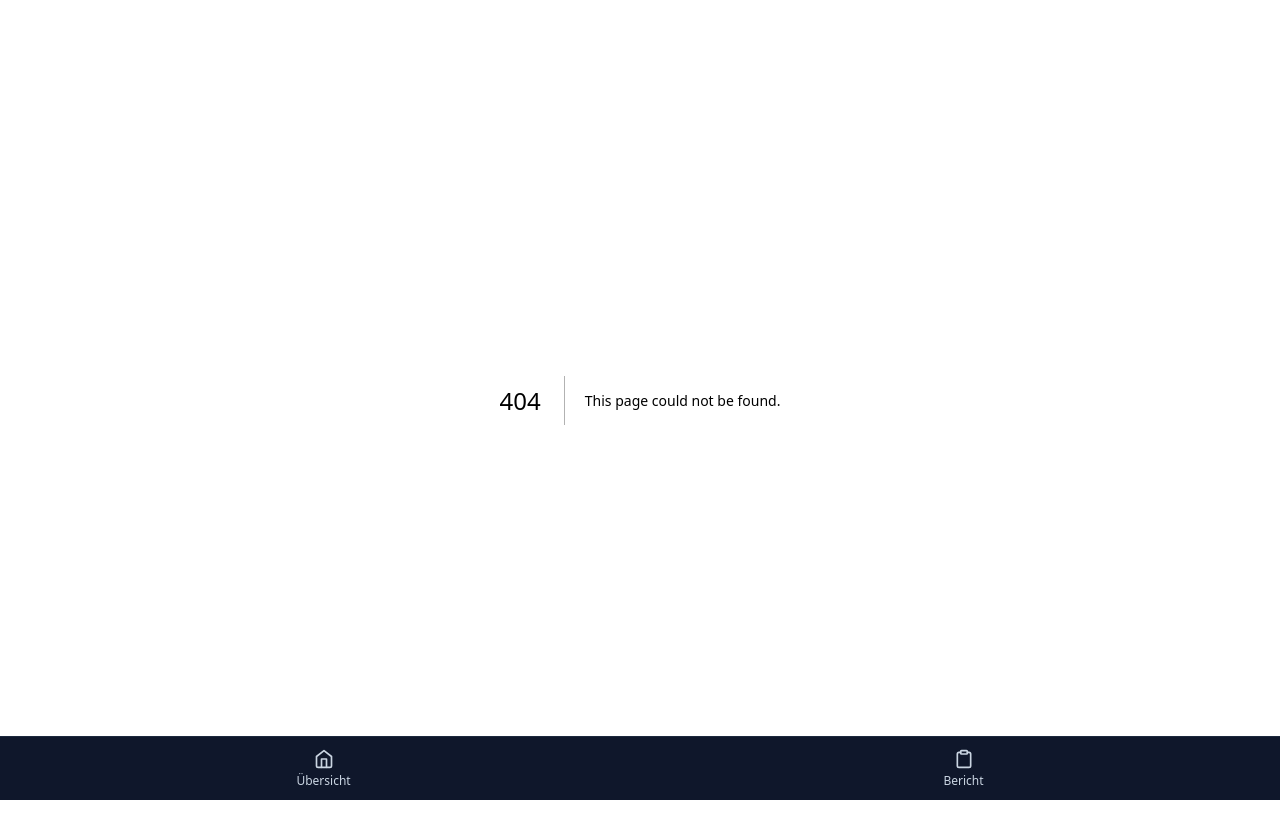
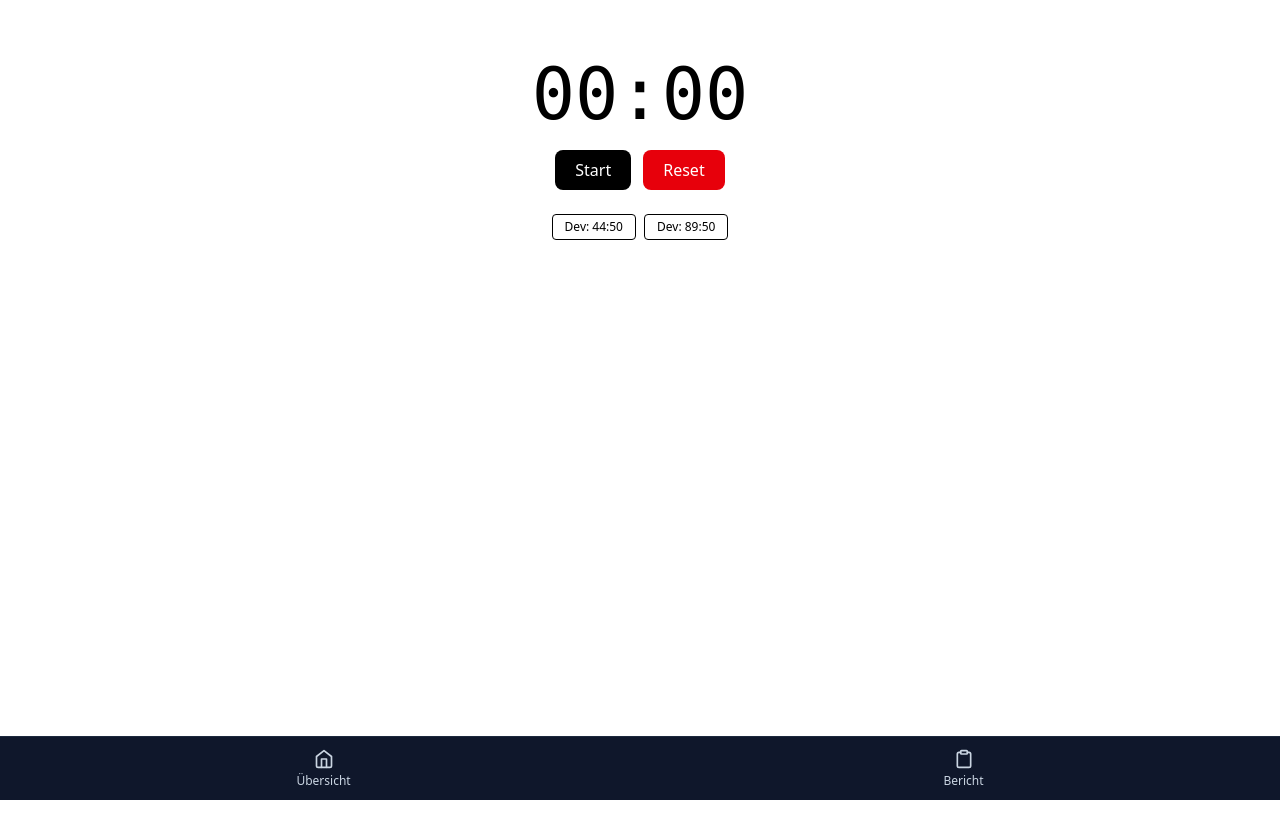
Before and after one commit to JanikBlunier/Matchtrack, a Next.js app: page /Timer in a window 1280 px wide. Before the commit this address had no page. Shown: the top 838 px of the page. After the commit the page ends 800 px from the top, so only its background shows below. Built offline with nearby package versions, Linux system fonts and the light colour scheme.

Commit message:
Adding the Timer with the 45 + overtime logic

```diff
--- /dev/null
+++ b/app/Timer/page.tsx
@@ -0,0 +1,164 @@
+"use client";
+
+import { useEffect, useRef, useState } from "react";
+import { useGameTimer } from "./useGameTimer";
+
+export default function TimerPage() {
+    const {
+        running,
+        mainFormatted,
+        showExtra,
+        extraFormatted,
+        start,
+        pause,
+        reset,
+        setTime,
+        startLabel,
+        pauseLabel,
+    } = useGameTimer({ halfMinutes: 45 });
+
+    const [confirmOpen, setConfirmOpen] = useState(false);
+    const [showHeader, setShowHeader] = useState(false);
+    const sentinelRef = useRef<HTMLDivElement | null>(null);
+
+    useEffect(() => {
+        const el = sentinelRef.current;
+        if (!el) return;
+
+        const obs = new IntersectionObserver(([entry]) => {
+            setShowHeader(!entry.isIntersecting);
+        });
+
+        obs.observe(el);
+        return () => obs.disconnect();
+    }, []);
+
+    return (
+        <div className="w-full">
+            <header
+                className={[
+                    "sticky top-0 z-40 border-b bg-white/90 backdrop-blur transition-transform duration-200",
+                    showHeader ? "translate-y-0" : "-translate-y-full",
+                ].join(" ")}
+            >
+                <div className="px-4 py-2 flex items-center justify-between">
+                    <div className="font-mono tabular-nums text-lg">
+                        {mainFormatted}
+                        {showExtra && (
+                            <span className="ml-2 text-xs text-gray-600">{extraFormatted}</span>
+                        )}
+                    </div>
+
+                    <div className="flex gap-2">
+                        {!running ? (
+                            <button
+                                onClick={start}
+                                className="px-3 py-1.5 rounded-md bg-black text-white text-sm"
+                            >
+                                {startLabel}
+                            </button>
+                        ) : (
+                            <button
+                                onClick={pause}
+                                className="px-3 py-1.5 rounded-md bg-gray-200 text-sm"
+                            >
+                                {pauseLabel}
+                            </button>
+                        )}
+
+                        <button
+                            onClick={() => setConfirmOpen(true)}
+                            className="px-3 py-1.5 rounded-md bg-red-600 text-white text-sm"
+                        >
+                            Reset
+                        </button>
+                    </div>
+                </div>
+            </header>
+
+            <div ref={sentinelRef} className="h-px" />
+
+            <section className="px-4 pt-2 pb-8">
+                <div className="flex flex-col items-center">
+                    <div className="relative font-mono tabular-nums text-7xl">
+                        {mainFormatted}
+                        {showExtra && (
+                            <span className="absolute -top-2 -right-12 text-sm text-gray-600">
+                {extraFormatted}
+              </span>
+                        )}
+                    </div>
+
+                    <div className="mt-5 flex gap-3">
+                        {!running ? (
+                            <button
+                                onClick={start}
+                                className="px-5 py-2 rounded-lg bg-black text-white"
+                            >
+                                {startLabel}
+                            </button>
+                        ) : (
+                            <button
+                                onClick={pause}
+                                className="px-5 py-2 rounded-lg bg-gray-200"
+                            >
+                                {pauseLabel}
+                            </button>
+                        )}
+
+                        <button
+                            onClick={() => setConfirmOpen(true)}
+                            className="px-5 py-2 rounded-lg bg-red-600 text-white"
+                        >
+                            Reset
+                        </button>
+                    </div>
+
+                    <div className="mt-6 flex gap-2 text-xs">
+                        <button
+                            onClick={() => setTime(44, 50)}
+                            className="px-3 py-1 rounded border"
+                        >
+                            Dev: 44:50
+                        </button>
+                        <button
+                            onClick={() => setTime(89, 50)}
+                            className="px-3 py-1 rounded border"
+                        >
+                            Dev: 89:50
+                        </button>
+                    </div>
+                </div>
+            </section>
+
+            {confirmOpen && (
+                <div className="fixed inset-0 z-[60] flex items-center justify-center bg-black/40 px-4">
+                    <div className="bg-white rounded-xl p-6 w-full max-w-sm flex flex-col gap-4">
+                        <div className="text-lg font-semibold">Spielzeit zurücksetzen?</div>
+                        <div className="text-sm text-gray-600">
+                            Die aktuelle Spielzeit geht verloren.
+                        </div>
+
+                        <div className="flex gap-2 justify-end">
+                            <button
+                                onClick={() => setConfirmOpen(false)}
+                                className="px-4 py-2 rounded-lg border"
+                            >
+                                Abbrechen
+                            </button>
+                            <button
+                                onClick={() => {
+                                    reset();
+                                    setConfirmOpen(false);
+                                }}
+                                className="px-4 py-2 rounded-lg bg-red-600 text-white"
+                            >
+                                Ja, resetten
+                            </button>
+                        </div>
+                    </div>
+                </div>
+            )}
+        </div>
+    );
+}
--- /dev/null
+++ b/app/Timer/useGameTimer.ts
@@ -0,0 +1,121 @@
+"use client";
+
+import { useEffect, useMemo, useRef, useState } from "react";
+
+type Half = "FIRST" | "SECOND";
+
+type Options = {
+    halfMinutes?: number;
+};
+
+export function useGameTimer(options: Options = {}) {
+    const halfMinutes = options.halfMinutes ?? 45;
+    const HALF = halfMinutes * 60; // 2700
+    const FULL = HALF * 2;         // 5400
+
+    const [half, setHalf] = useState<Half>("FIRST");
+    const [running, setRunning] = useState(false);
+    const [seconds, setSeconds] = useState(0);
+
+    const intervalRef = useRef<number | null>(null);
+
+    const clearTick = () => {
+        if (intervalRef.current !== null) {
+            window.clearInterval(intervalRef.current);
+            intervalRef.current = null;
+        }
+    };
+
+    useEffect(() => {
+        if (!running) {
+            clearTick();
+            return;
+        }
+
+        clearTick();
+
+        intervalRef.current = window.setInterval(() => {
+            setSeconds((prev) => prev + 1);
+        }, 1000);
+
+        return clearTick;
+    }, [running]);
+
+    const start = () => setRunning(true);
+
+    const pause = () => {
+        setRunning(false);
+
+        if (half === "FIRST" && seconds > HALF) {
+            setHalf("SECOND");
+            setSeconds(HALF);
+        }
+    };
+
+    const reset = () => {
+        setRunning(false);
+        clearTick();
+        setHalf("FIRST");
+        setSeconds(0);
+    };
+
+    const setTime = (mm: number, ss: number = 0) => {
+        const total = mm * 60 + ss;
+
+        setRunning(false);
+        clearTick();
+
+        if (total < HALF) {
+            setHalf("FIRST");
+            setSeconds(total);
+            return;
+        }
+
+        if (total >= HALF && total < FULL) {
+            setHalf("SECOND");
+            setSeconds(total);
+            return;
+        }
+
+        setHalf("SECOND");
+        setSeconds(FULL);
+    };
+
+    const format = (sec: number) => {
+        const m = Math.floor(sec / 60);
+        const s = sec % 60;
+        return `${String(m).padStart(2, "0")}:${String(s).padStart(2, "0")}`;
+    };
+
+    const cap = half === "FIRST" ? HALF : FULL;
+
+    const mainDisplaySeconds = Math.min(seconds, cap);
+    const mainFormatted = useMemo(
+        () => format(mainDisplaySeconds),
+        [mainDisplaySeconds]
+    );
+
+    const extraSeconds = Math.max(0, seconds - cap);
+    const showExtra = running && extraSeconds > 0;
+    const extraFormatted = useMemo(
+        () => `+${format(extraSeconds)}`,
+        [extraSeconds]
+    );
+
+    return {
+        half,
+        running,
+
+        mainFormatted,
+        showExtra,
+        extraFormatted,
+
+        start,
+        pause,
+        reset,
+        setTime,
+
+        startLabel: "Start",
+        pauseLabel: "Pause",
+    };
+}
--- a/app/page.tsx
+++ b/app/page.tsx
@@ -1,11 +1,11 @@
 import SpielerlistePage from "@/app/Spielerliste/page";
+import TimerPage from "@/app/Timer/page";
 
 export default function Home() {
   return (
     <>
-        <h1>Home</h1>
         <div>
-            <p>counter</p>
+            <TimerPage/>
         </div>
 
         <div>
```
